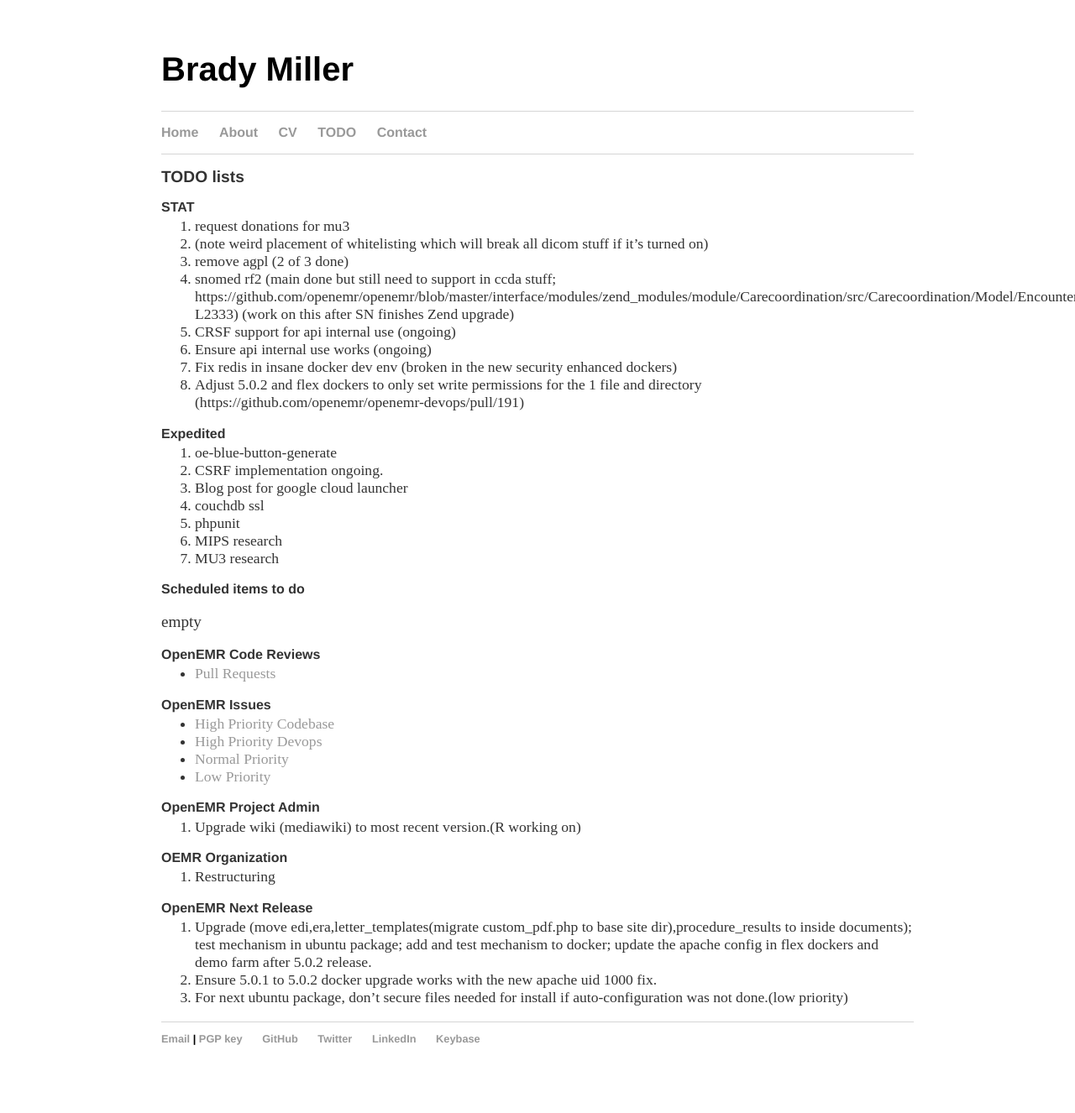
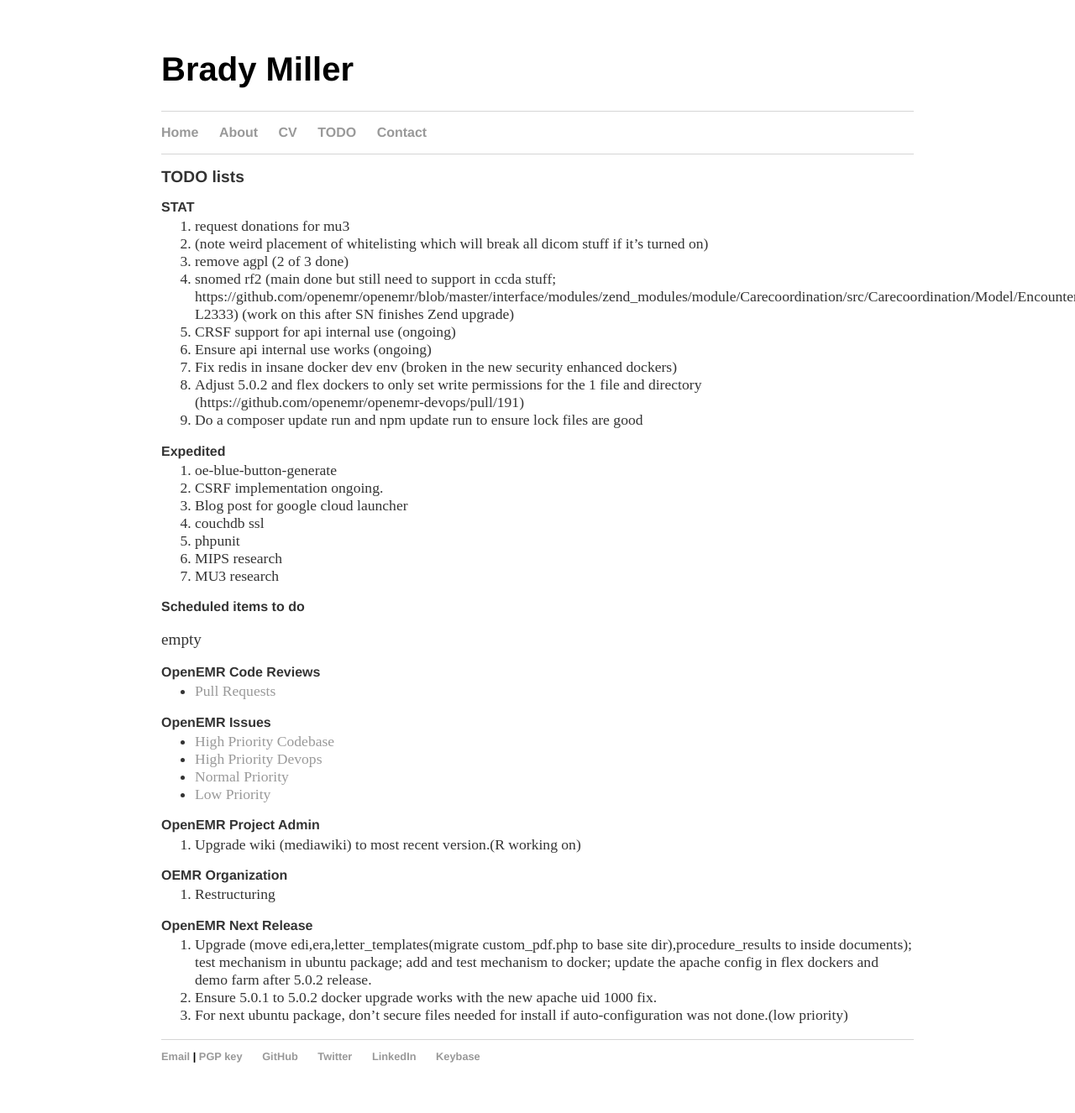
Before and after one commit to bradymiller/bradymiller.github.io, a Jekyll site: the page built from todo/index.md, in a window 1280 px wide. Shown: the whole page at 84% size. Built offline with Jekyll 4.4.1, drawn with Linux system fonts in a browser that asks for light colours; our own code applies the rules of GitHub Pages for plain Markdown files; before the commit the page ends 1305 px from its top, so only the background shows below that.

Commit message:
Update index.md

```diff
--- a/todo/index.md
+++ b/todo/index.md
@@ -12,6 +12,7 @@
 1. Ensure api internal use works (ongoing)
 1. Fix redis in insane docker dev env (broken in the new security enhanced dockers)
 1. Adjust 5.0.2 and flex dockers to only set write permissions for the 1 file and directory (https://github.com/openemr/openemr-devops/pull/191)
+1. Do a composer update run and npm update run to ensure lock files are good
 
 ### Expedited
 1. oe-blue-button-generate
```
